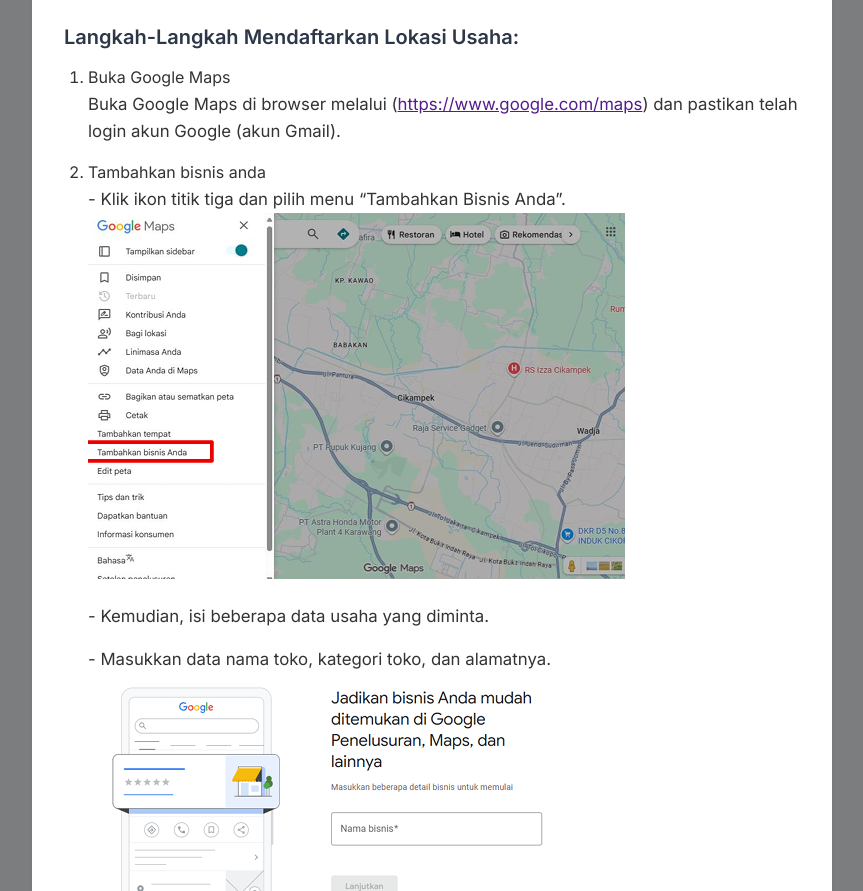
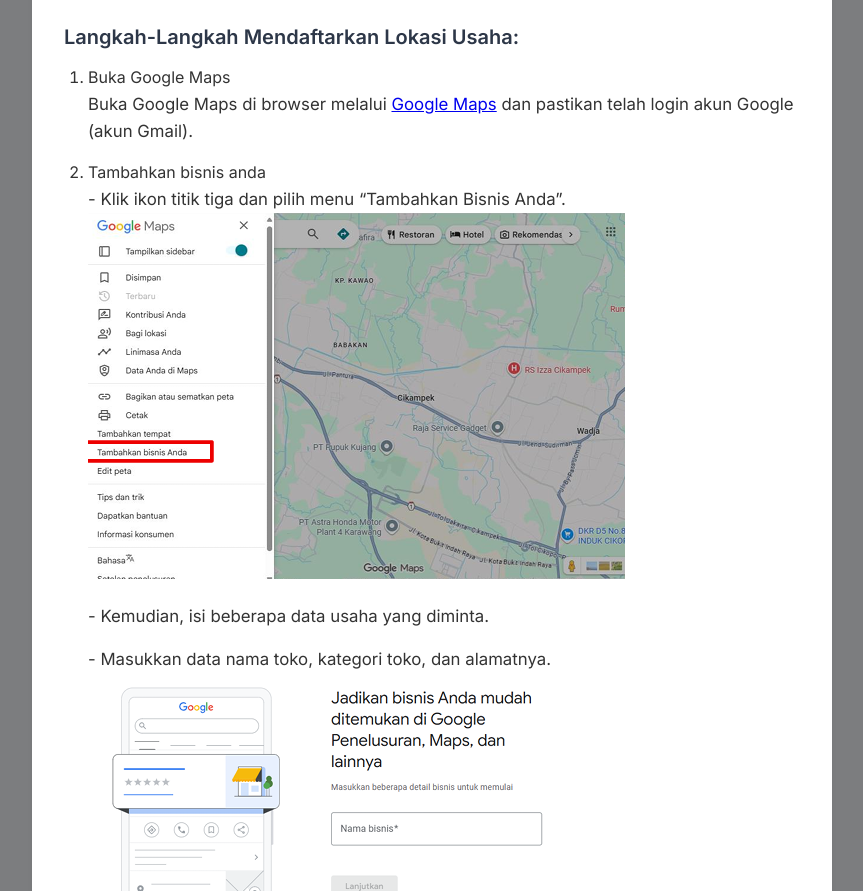
Before and after one commit to Tenovators/Tutorial-Daftar-Lokasi-Usaha-Ke-Google-Maps, a plain HTML site: page index.html in a window 1280 px wide. Shown: the part 1034-1925 px from the top of the page, without its empty margins (208-1071 px from the left). Drawn offline with Linux system fonts and the light colour scheme.

Commit message:
Update index.html

```diff
--- a/index.html
+++ b/index.html
@@ -219,7 +219,7 @@
             <h3>Langkah-Langkah Mendaftarkan Lokasi Usaha:</h3>
             <ol>
                 <li>Buka Google Maps
-                    <p>Buka Google Maps di browser melalui (<a href=>https://www.google.com/maps</a>) dan pastikan telah login akun Google (akun Gmail).</p>
+                    <p>Buka Google Maps di browser melalui <a href="https://www.google.com/maps">Google Maps</a> dan pastikan telah login akun Google (akun Gmail).</p>
                 </li>
                 <li>Tambahkan bisnis anda
                     <p>- Klik ikon titik tiga dan pilih menu “Tambahkan Bisnis Anda”.
```
